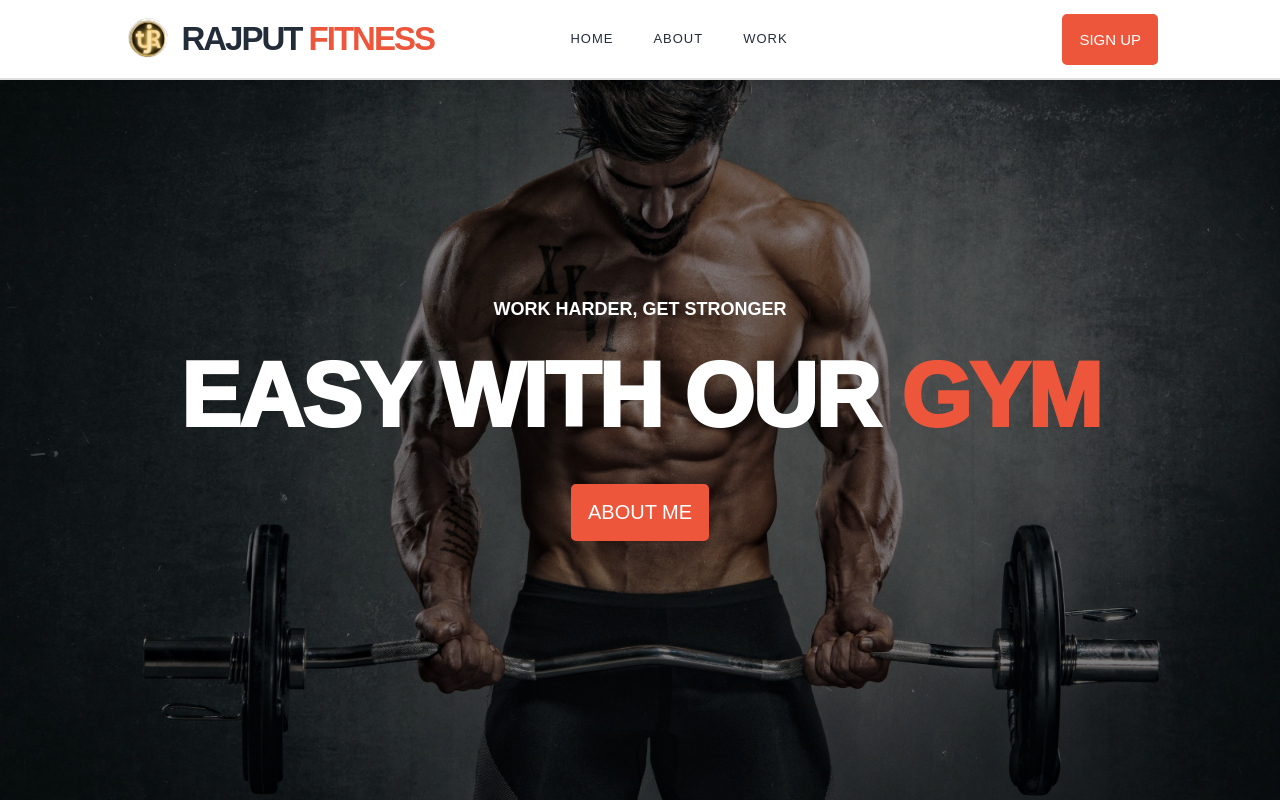
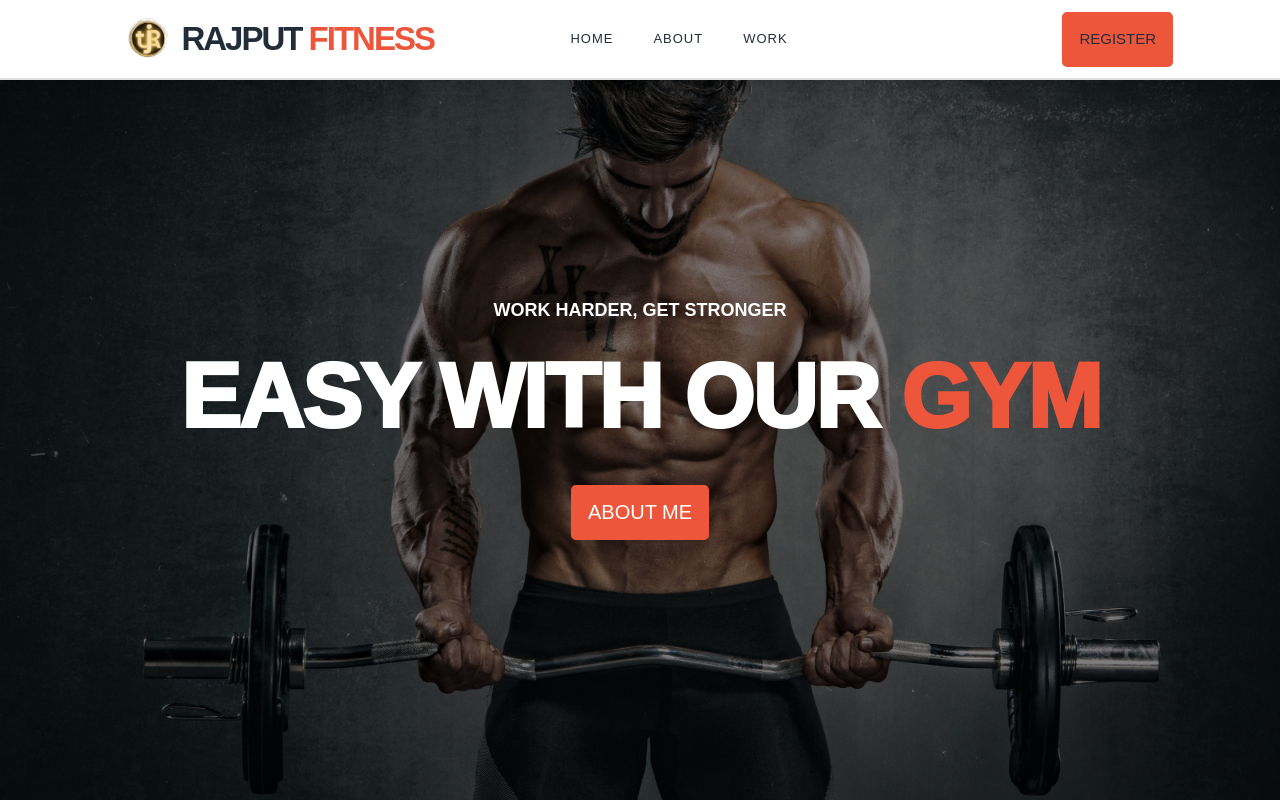
Before and after one commit to CodeWithKrishna-2653/Rajput-Fitness, a plain HTML site: page index.html in a window 1280 px wide. Shown: the top 802 px of the page. Drawn offline with Linux system fonts and the light colour scheme.

Commit message:
upgrading some new things

```diff
--- a/CSS/style.css
+++ b/CSS/style.css
@@ -25,12 +25,15 @@
   border: 2px solid var(--main-color);
   border-radius: 5px;
   font-size: 15px;
-  width: auto;
   color: rgb(255 255 255);
-  height: auto;
   cursor: pointer;
-  padding: 15px;
+  text-decoration: var(--anchor-decoration-none);
+  height: 55px;
+  display: block;
+  line-height: 50px;
+  padding: 0 15px;
   transition: all 0.3s ease 0s;
+
 }
 
 .btn:hover {
@@ -157,6 +160,11 @@
   width: 17%;
 }
 
+.button .btn-register a {
+  text-decoration: var(--anchor-decoration-none);
+  color: rgb(255 255 255);
+}
+
 /* Main Home page */
 
 .homepage {
@@ -210,7 +218,6 @@
 .btn-big a {
   text-decoration: var(--anchor-decoration-none);
   font-size: 20px;
-  display: block;
   color: rgb(255 255 255);
 }
 
--- a/index.html
+++ b/index.html
@@ -44,7 +44,7 @@
       <!-- Signup Button Start -->
 
       <div class="button">
-        <button class="btn-signup btn">Sign Up</button>
+        <button class="btn-register btn"><a href="register.html">Register</a></button>
       </div>
 
       <!-- Signup Button End -->
@@ -114,7 +114,8 @@
         <a href="https://github.com/CodeWithKrishna-2653" class="social-media github" target="_blank">
           <i class="fa-brands fa-github fa-2xs media"></i>
         </a>
-        <a href="https://www.youtube.com/channel/UCGHgOBoawTOfRlI-ad54aLA?sub_confirmation=1" class="social-media youtube" target="_blank">
+        <a href="https://www.youtube.com/channel/UCGHgOBoawTOfRlI-ad54aLA?sub_confirmation=1"
+          class="social-media youtube" target="_blank">
           <i class="fa-brands fa-youtube fa-2xs media"></i>
         </a>
         <a href="https://www.linkedin.com/in/krishna-kant-9540ba270/" class="social-media linkedin" target="_blank">
```
Also changed, not shown: register.html (added).
